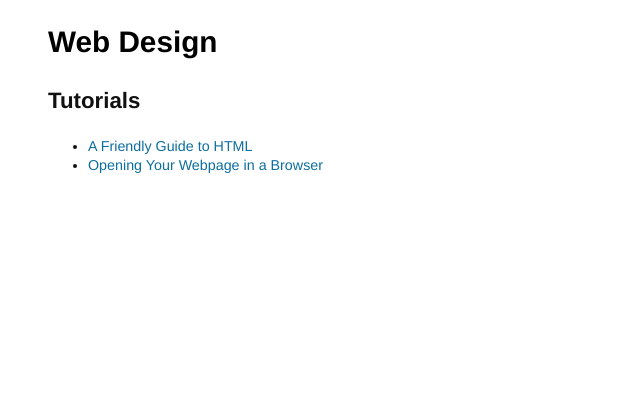
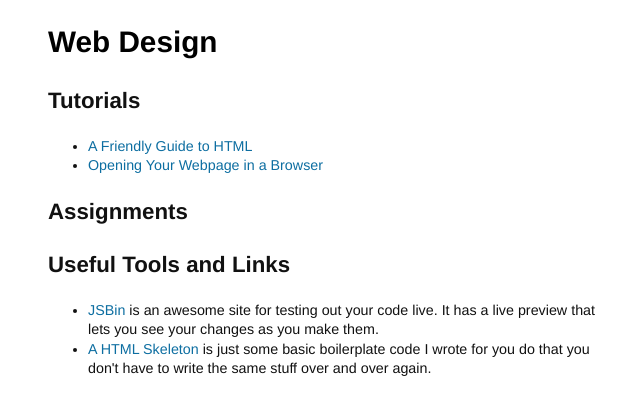
Before and after one commit to scholarsnyc/web-design, a Jekyll site: the page built from index.html, in a window 1280 px wide. Shown: the top 415 px of the page, without its empty margins (317-957 px from the left). Built offline with Jekyll 4.4.1, drawn with Linux system fonts in a browser that asks for light colours.

Commit message:
Add in assignment and some general housekeeping

```diff
--- a/index.html
+++ b/index.html
@@ -12,3 +12,18 @@ title : Web Design
 	<li><a href="{{post.url}}">{{post.title}}</a></li>
 {% endfor %}
 </ul>
+
+<h2>Assignments</h2>
+
+<ul>
+{% for post in site.categories.assignments %}
+	<li><a href="{{post.url}}">{{post.title}}</a> (Due: {{post.due}})</li>
+{% endfor %}
+</ul>
+
+<h2>Useful Tools and Links</h2>
+
+<ul>
+	<li><a href="http://jsbin.com">JSBin</a> is an awesome site for testing out your code live. It has a live preview that lets you see your changes as you make them.</li>
+	<li><a href="https://gist.github.com/1400242">A HTML Skeleton</a> is just some basic boilerplate code I wrote for you do that you don't have to write the same stuff over and over again.</li>
+</ul>
```
